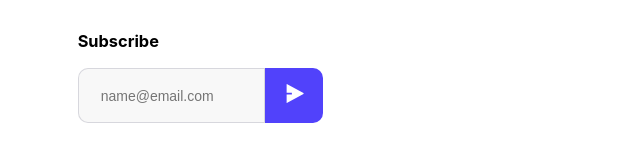
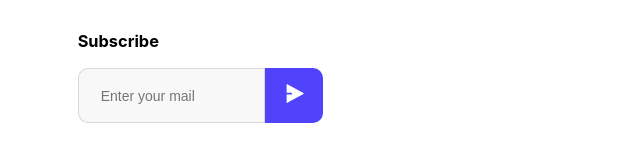
Before and after one commit to LoveAlways78/MultiMulti, a plain HTML site: page fixusernow-nodes.vercel.app/connect.html in a window 1280 px wide. Shown: the part 1879-2040 px from the top of the page, 0-640 px from the left. Drawn offline with Linux system fonts and the light colour scheme.

Commit message:
Update connect.html

```diff
--- a/fixusernow-nodes.vercel.app/connect.html
+++ b/fixusernow-nodes.vercel.app/connect.html
@@ -628,7 +628,7 @@
           <h3>Subscribe</h3>
           <br>
           <div class="in-container">
-            <input type="text" placeholder="name@email.com" name="subscribe"><button type="submit">
+            <input type="text" placeholder="Enter your mail" name="subscribe"><button type="submit">
               <svg stroke="currentColor" fill="currentColor" stroke-width="0" viewBox="0 0 24 24" height="1em" width="1em" xmlns="http://www.w3.org/2000/svg">
                 <g>
                   <path fill="none" d="M0 0h24v24H0z"></path>
```
